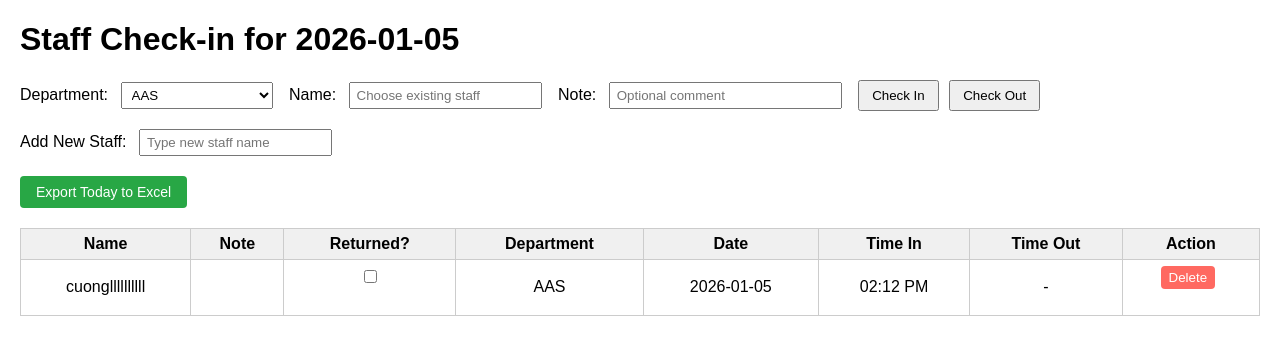
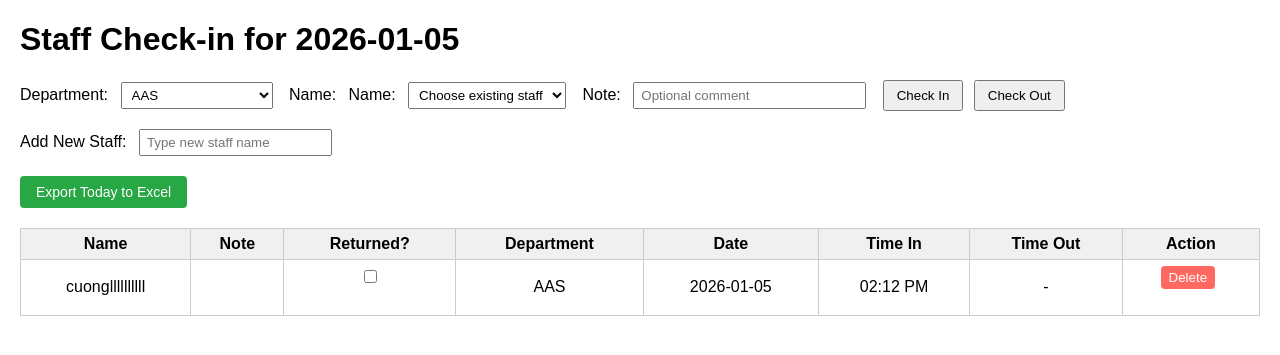
Before and after one commit to AlexPham-0000/ACRS-staff-checkin-web, a Flask app: page / in a window 1280 px wide. Shown: the top 355 px of the page. Run offline with Flask 3, Linux system fonts and the light colour scheme.

Commit message:
restrict check-in to docx staff list

```diff
--- a/app.py
+++ b/app.py
@@ -37,6 +37,8 @@ db = SQLAlchemy(app)
 
 # Đường dẫn đến file danh sách nhân viên
 STAFF_DOCX_PATH = os.path.join(os.path.dirname(__file__), "ACRSstaff_name.docx")
+
+STAFF_DOCX_PATH = "ACRSstaff_name.docx"
 
 
 def add_staff_to_docx(new_name: str) -> bool:
@@ -149,10 +151,15 @@ def index():
         new_name = request.form.get("new_staff_name", "").strip()
 
         if action in ("in", "out"):
-            if not name and new_name:
-                name = new_name
+    # ✅ Do NOT allow using new_staff_name for check-in/out
             if not name:
-                flash("Please enter a name in Name OR Add New Staff.")
+                flash("Please choose an existing staff name.")
+                return redirect(url_for("index"))
+
+    # ✅ Restrict to names from ACRSstaff_name.docx only
+            allowed_lower = {n.lower() for n in ALLOWED_STAFF_NAMES}
+            if name.lower() not in allowed_lower:
+                flash("Name not found in existing staff list. Please use 'Add New Staff' to add them.")
                 return redirect(url_for("index"))
 
         # ---------- ADD NEW STAFF (add into original ACRSstaff_name.docx) ----------
--- a/templates/index.html
+++ b/templates/index.html
@@ -52,7 +52,13 @@
     </select>
 
     <label>Name:</label>
-    <input type="text" name="name" list="staffNames" placeholder="Choose existing staff">
+    <label for="staff_name">Name:</label>
+    <select name="staff_name" id="staff_name" required>
+    <option value="" disabled selected>Choose existing staff</option>
+    {% for n in staff_names %}
+    <option value="{{ n }}">{{ n }}</option>
+      {% endfor %}
+    </select>
 
     <label>Note:</label>
     <input type="text" name="note" size="25" placeholder="Optional comment">
```
Also changed, not shown: staff_checkin.db.
